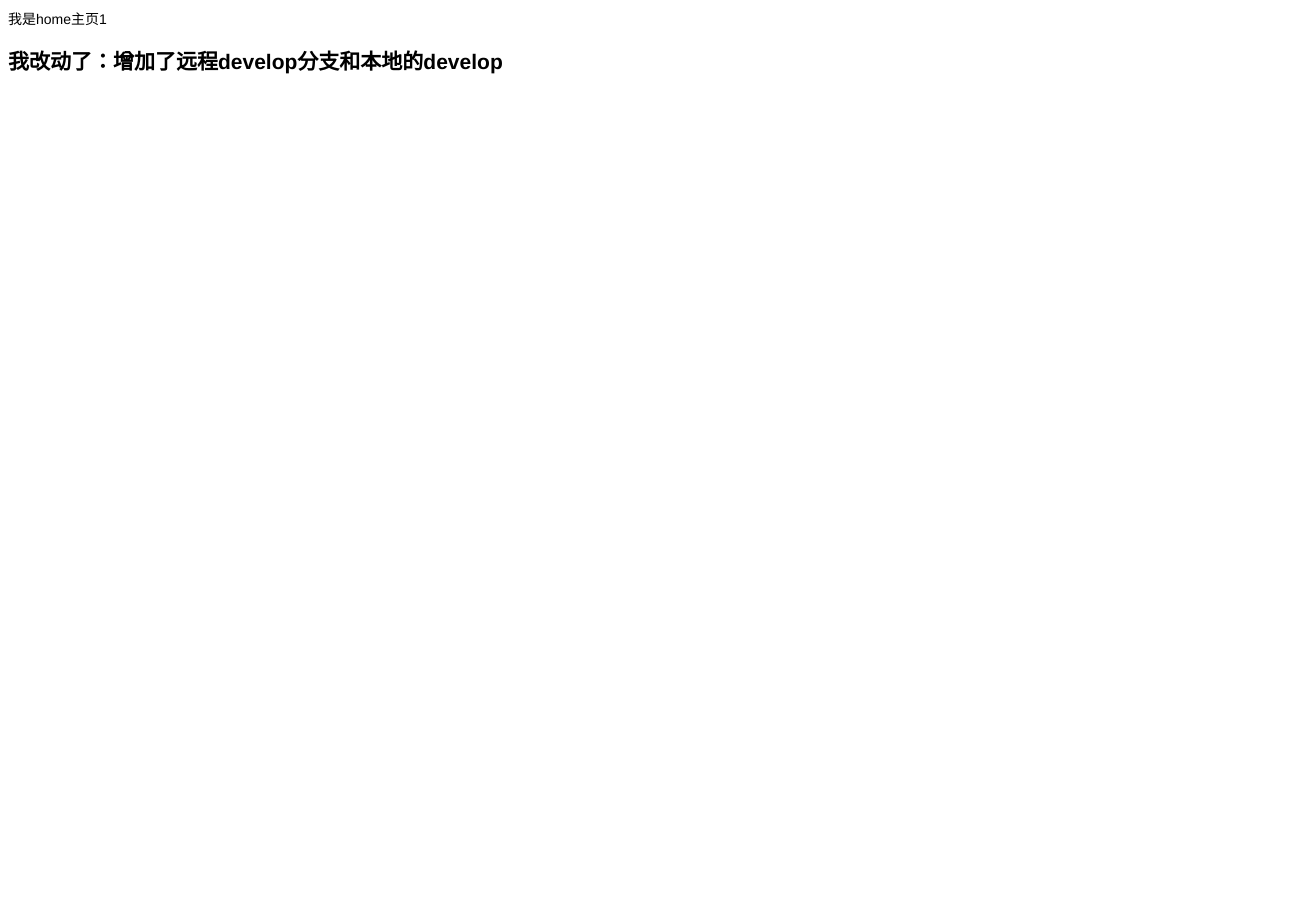
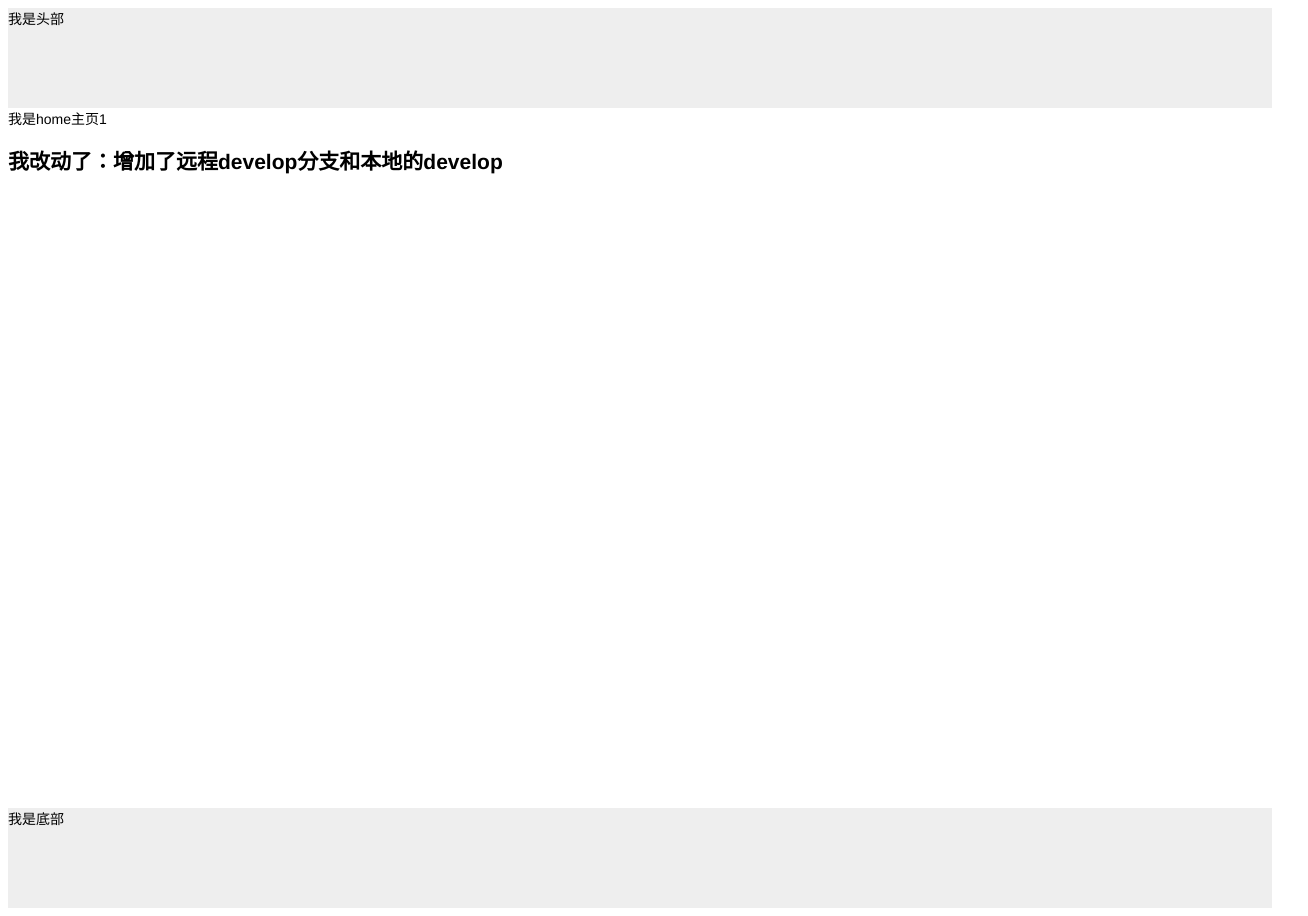
Before and after one commit to xiaomao2014/myvue, a Vue app: page /#/Home in a window 1280 px wide. Shown: the whole page, 1308 px wide, since content can reach past the window. Before the commit the page ends 800 px from the top, so only its background shows below. Built offline with nearby package versions, Linux system fonts and the light colour scheme.

Commit message:
ren07home主页引入头部和尾部

```diff
--- a/src/components/Common/Footer.vue
+++ b/src/components/Common/Footer.vue
@@ -1,6 +1,6 @@
 <template>
-  <div>
-    <div>
+  <div class="footer-box">
+    <div class="footer-content">
       我是底部
     </div>
   </div>
@@ -24,5 +24,12 @@ export default {
 }
 </script>
 <style lang="less" scoped>
+.footer-box {
+  width: 100%;
+  height: 100px;
+  background-color: #eee;
+  .footer-content {
 
+  }
+}
 </style>
--- a/src/components/Common/Header.vue
+++ b/src/components/Common/Header.vue
@@ -1,6 +1,6 @@
 <template>
-  <div>
-    <div>
+  <div class="head-box">
+    <div class="head-content">
       我是头部
     </div>
   </div>
@@ -24,5 +24,12 @@ export default {
 }
 </script>
 <style lang="less" scoped>
+.head-box {
+  width: 100%;
+  height: 100px;
+  background-color: #eee;
+  .head-content {
 
+  }
+}
 </style>
--- a/src/components/Home/Home.vue
+++ b/src/components/Home/Home.vue
@@ -1,14 +1,24 @@
 <template>
-  <div>
-    <div>
+  <div class="home-box">
+    <!-- 1.0 头部 -->
+    <Header />
+    <!-- 2.0 主页主体 -->
+    <div class="home-content">
       我是home主页1
       <h2>我改动了：增加了远程develop分支和本地的develop</h2>
     </div>
+    <!-- 3.0 尾部 -->
+    <Footer />
   </div>
 </template>
 <script>
+import Header from '../Common/Header'
+import Footer from '../Common/Footer'
 export default {
-  components: {},
+  components: {
+    Header,
+    Footer
+  },
   // props,
   data () {
     return {}
@@ -25,5 +35,12 @@ export default {
 }
 </script>
 <style lang="less" scoped>
-
+.home-box {
+  .home-content {
+    width: 1300px;
+    height: 700px;
+    margin: 0 auto;
+    background-color: #fff;
+  }
+}
 </style>
```
